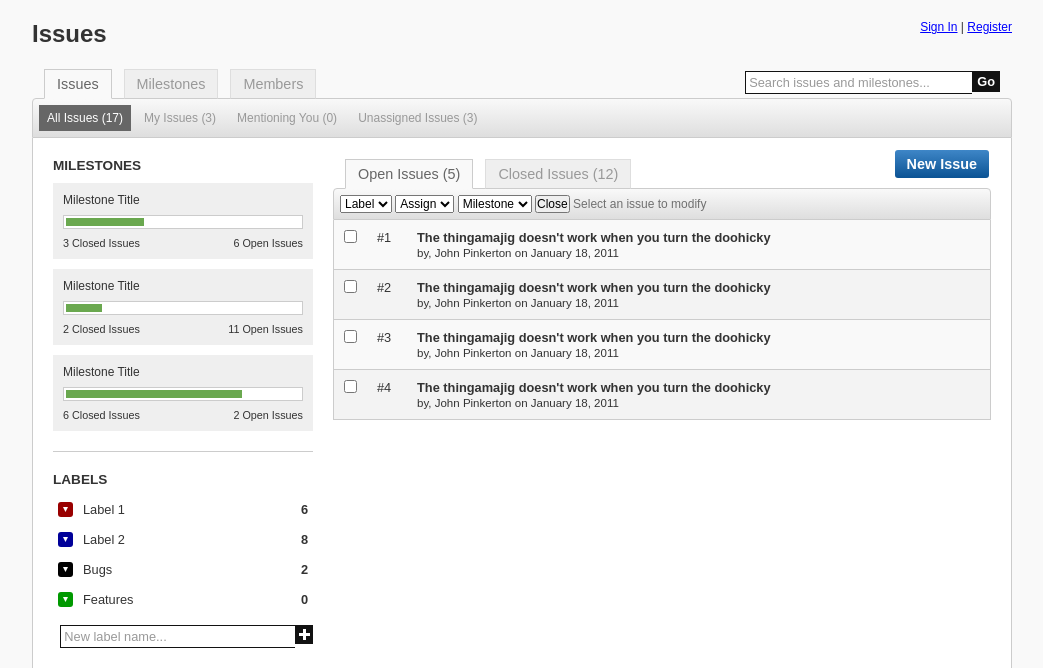
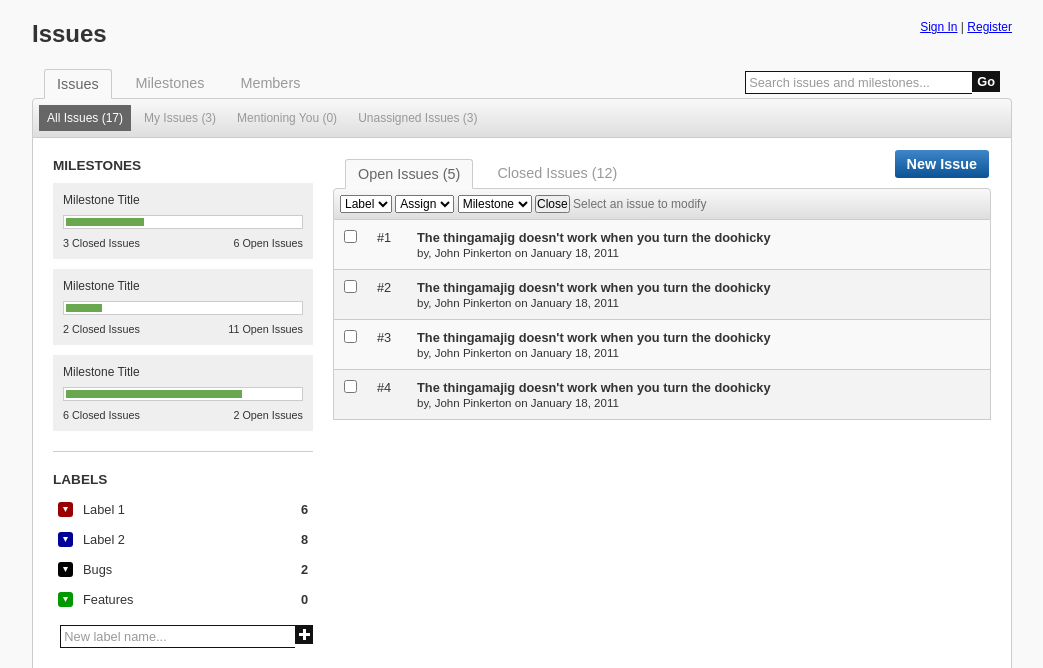
Before and after one commit to Roave/issues, a PHP site: page / in a window 1280 px wide. Shown: the top 668 px of the page, without its empty margins (118-1161 px from the left). Run offline with PHP 8.4, Linux system fonts and the light colour scheme; some libraries are stand-ins or nearby versions.

Commit message:
Tweaked tab styles

```diff
--- a/css/style.css
+++ b/css/style.css
@@ -102,9 +102,7 @@ a:hover {
 }
 
 .tabList li a {
-    background-color: #EFEFEF;
-    border: 1px solid #DEDEDE;
-    border-bottom: 1px solid #CCC;
+    background-color: transparent;
     color: #999;
     display: block;
     font-size: .9em;
@@ -112,10 +110,12 @@ a:hover {
     text-decoration: none;
     -moz-border-radius-topleft: 3px;
     -moz-border-radius-topright: 3px;
+    -webkit-border-top-left-radius: 3px;
+    -webkit-border-top-right-radius: 3px;
 }
 
 .tabList li a:hover {
-    background-color: #E9E9E9;
+    text-decoration: underline;
 }
 
 .tabList li.active a {
```
